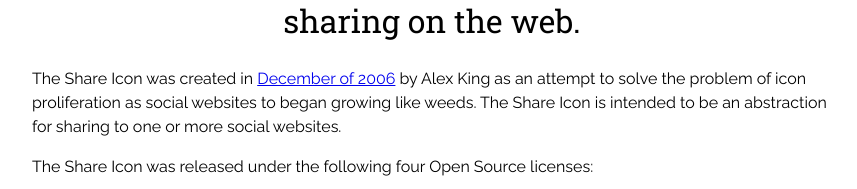
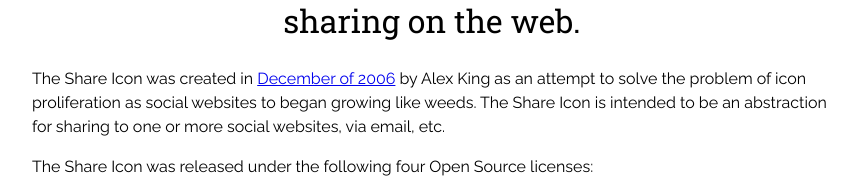
Before and after one commit to alexkingorg/shareicons.org, a plain HTML site: page index.html in a window 1280 px wide. Shown: the part 572-761 px from the top of the page, without its empty margins (208-1065 px from the left). Drawn offline with Linux system fonts and the light colour scheme.

Commit message:
include email

```diff
--- a/index.html
+++ b/index.html
@@ -78,7 +78,7 @@
 		<div class="main-container">
 			<div class="main wrapper clearfix">
 
-				<p>The Share Icon was created in <a href="http://alexking.org/project/share-icon">December of 2006</a> by Alex King as an attempt to solve the problem of icon proliferation as social websites to began growing like weeds. The Share Icon is intended to be an abstraction for sharing to one or more social websites.</p>
+				<p>The Share Icon was created in <a href="http://alexking.org/project/share-icon">December of 2006</a> by Alex King as an attempt to solve the problem of icon proliferation as social websites to began growing like weeds. The Share Icon is intended to be an abstraction for sharing to one or more social websites, via email, etc.</p>
 				<p>The Share Icon was released under the following four Open Source licenses:</p>
 				<ul>
 					<li><a href="http://opensource.org/licenses/gpl-license.php">GPL</a></li>
```
